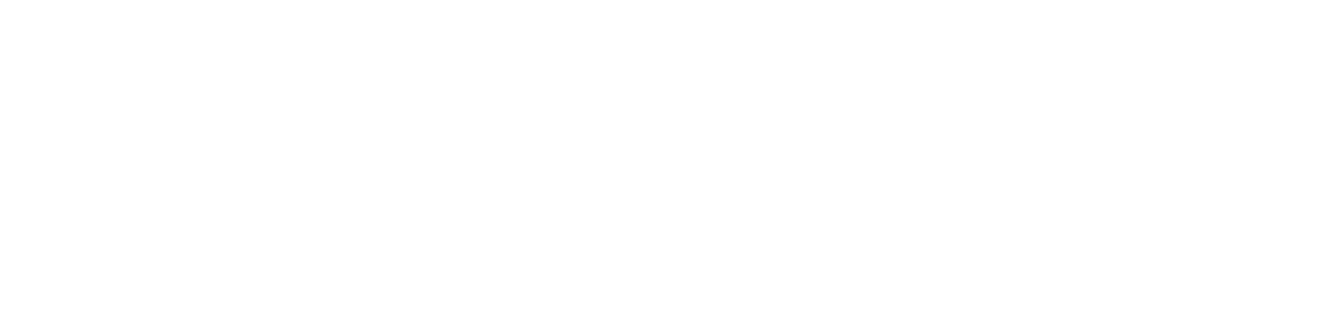
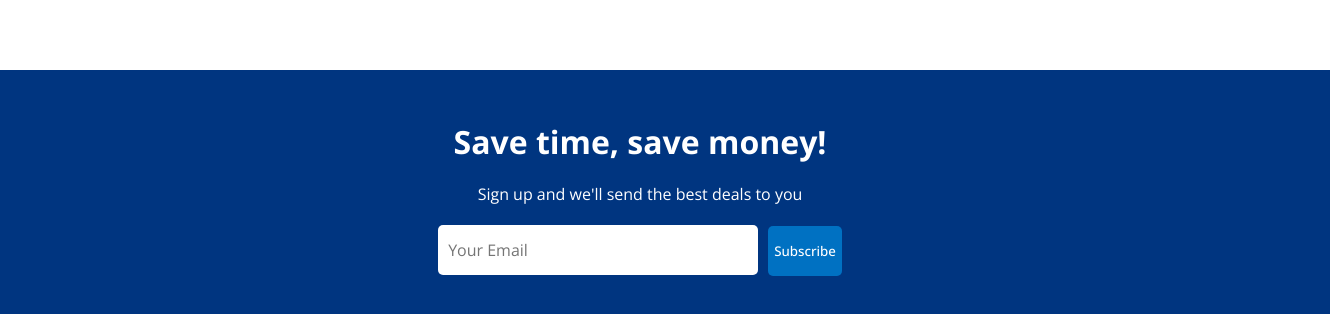
Before and after one commit to Hasanat902/booking-app, a React (Create React App) app: page / in a window 1280 px wide. Shown: the part 1419-1733 px from the top of the page, 1330 px wide, since content can reach past the window. Before the commit the page ends 1409 px from the top, so only its background shows below. Built offline with nearby package versions, Linux system fonts and the light colour scheme.

Commit message:
send mail section added in homepage

```diff
--- /dev/null
+++ b/src/components/mailList/MailList.css
@@ -0,0 +1,31 @@
+.mail{
+    width: 100%;
+    margin-top: 50px;
+    background-color: #003580;
+    color: white;
+    display: flex;
+    flex-direction: column;
+    align-items: center;
+    gap: 20px;
+    padding: 50px;
+}
+
+.mailInputContainer>input{
+    width: 300px;
+    height: 30px;
+    padding: 10px;
+    border: none;
+    margin-right: 10px;
+    font-size: 16px;
+    border-radius: 5px;
+}
+
+.mailInputContainer>button{
+    height: 50px;
+    background-color: #0071c2;
+    color: white;
+    font-weight: 500;
+    border: none;
+    border-radius: 5px;
+    cursor: pointer;
+}
--- /dev/null
+++ b/src/components/mailList/MailList.js
@@ -0,0 +1,17 @@
+import React from 'react';
+import './MailList.css';
+
+const MailList = () => {
+    return (
+        <div className='mail'>
+            <h1 className="mailTitle">Save time, save money!</h1>
+            <span className="mailDesc">Sign up and we'll send the best deals to you</span>
+            <div className="mailInputContainer">
+                <input type="text" placeholder='Your Email' />
+                <button>Subscribe</button>
+            </div>
+        </div>
+    );
+};
+
+export default MailList;
--- a/src/pages/home/Home.js
+++ b/src/pages/home/Home.js
@@ -2,6 +2,7 @@ import React from 'react';
 import Featured from '../../components/featured/Featured';
 import FeaturedProperties from '../../components/featuredProperties/FeaturedProperties';
 import Header from '../../components/header/Header';
+import MailList from '../../components/mailList/MailList';
 import Navbar from '../../components/navbar/Navbar';
 import PropertyList from '../../components/propertyList/PropertyList';
 import './Home.css';
@@ -17,6 +18,7 @@ const Home = () => {
                 <PropertyList></PropertyList>
                 <h1 className="homeTitle">Home guests love</h1>
                 <FeaturedProperties></FeaturedProperties>
+                <MailList></MailList>
             </div>
         </div>
     );
```
